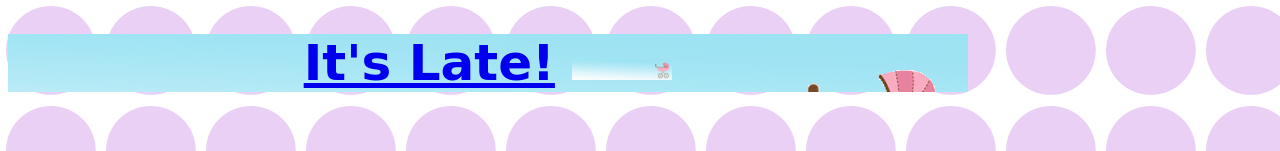
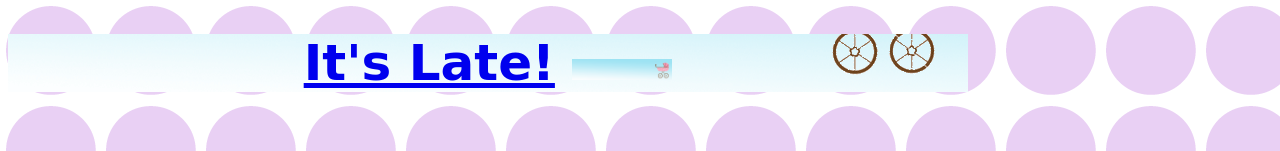
Before and after one commit to Baldemar-E/boxmodel, a plain HTML site: page index.html in a window 1280 px wide. Shown: the top 151 px of the page. Drawn offline with Linux system fonts and the light colour scheme; files whose address does not match are found by name.

Commit message:
Update main.css

```diff
--- a/main.css
+++ b/main.css
@@ -25,6 +25,7 @@ header h1{
   font-color: white;
   background: url(images/header_bkg.png);
   background-size:cover;
+   background-position: 100% 100%;
   background-repeat: no-repeat;
 }
 nav{
```
